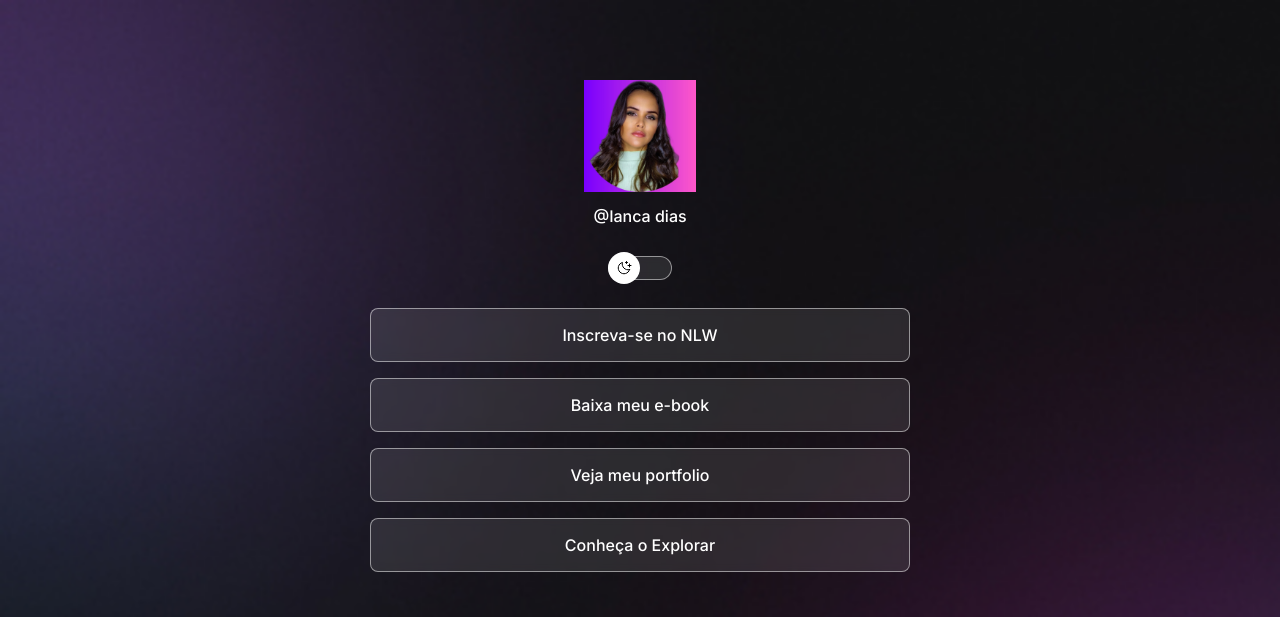
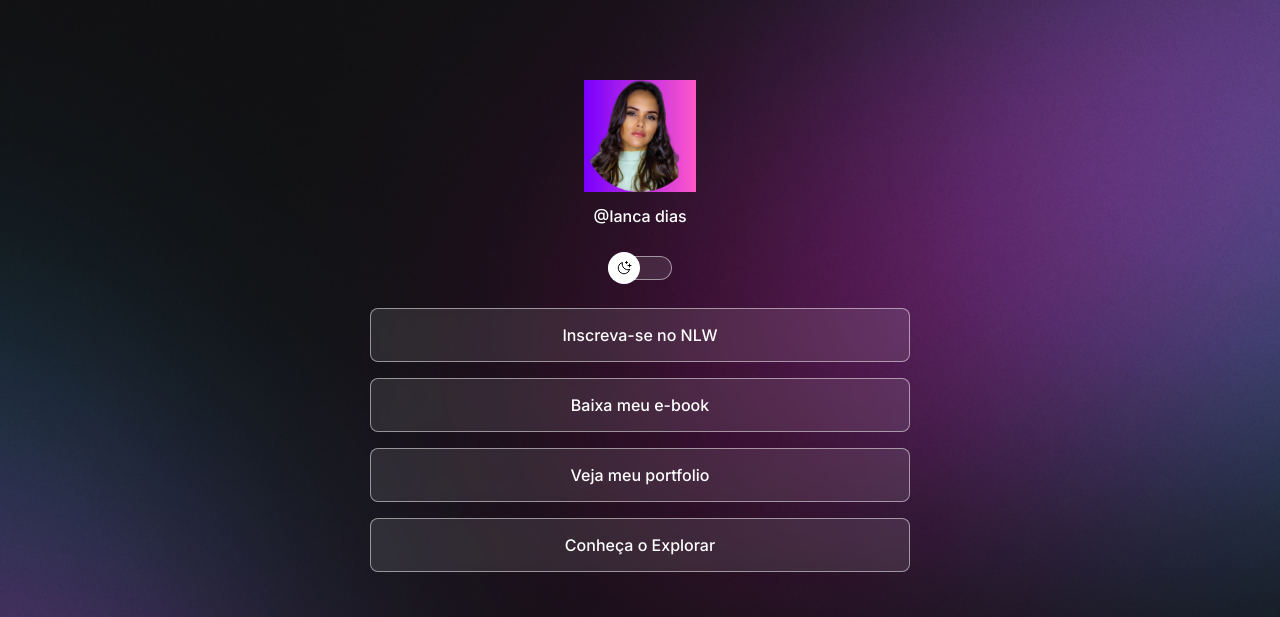
Before and after one commit to ianca18/projeto, a plain HTML site: page index.html in a window 1280 px wide. Shown: the top 617 px of the page. Drawn offline with nearby package versions, Linux system fonts and the light colour scheme; files whose address does not match are found by name.

Commit message:
change brackgroud based on media queries

```diff
--- a/style.css
+++ b/style.css
@@ -35,6 +35,7 @@ body{
 
 /*agrupa tudo dentro de um propiedade  abaixo chamado de atalho */
 background: var(--bg-url) no-repeat top center/cover;
+height: 100vh; /* vh view porte toda parte visivel do dispositivo */
 }
 body * {
   font-family:'inter', sans-serif;
@@ -159,3 +160,12 @@ footer{
   text-align: center;
   font-size:14px;
 }
+/*media queries */
+@media (min-width: 700px){
+  :root {
+    --bg-url: url(./assets/bg-desktop.jpg)
+  }
+  .light {
+    --bg-url: url(./assets/bg-desktop-light.jpg)
+  }
+}
```
Also changed, not shown: 1 other file.
